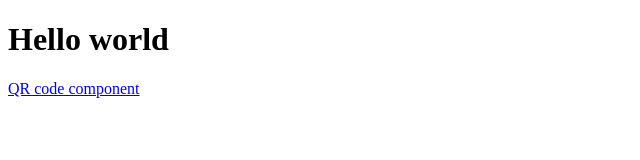
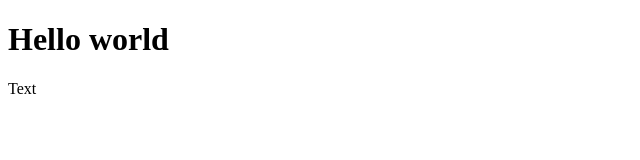
Before and after one commit to gigsoll/frontend-mentor, a plain HTML site: page index.html in a window 1280 px wide. Shown: the whole page, without its empty margins (0-640 px from the left). Drawn offline with Linux system fonts and the light colour scheme.

Commit message:
added homepage

```diff
--- a/index.html
+++ b/index.html
@@ -5,6 +5,6 @@
     </head>
     <body>
         <h1>Hello world</h1>
-        <a href="https://gigsoll.github.io/frontend-mentor/QR code component/index.html">QR code component</a>
+        <p>Text</p>
     </body>
 </html>
```
